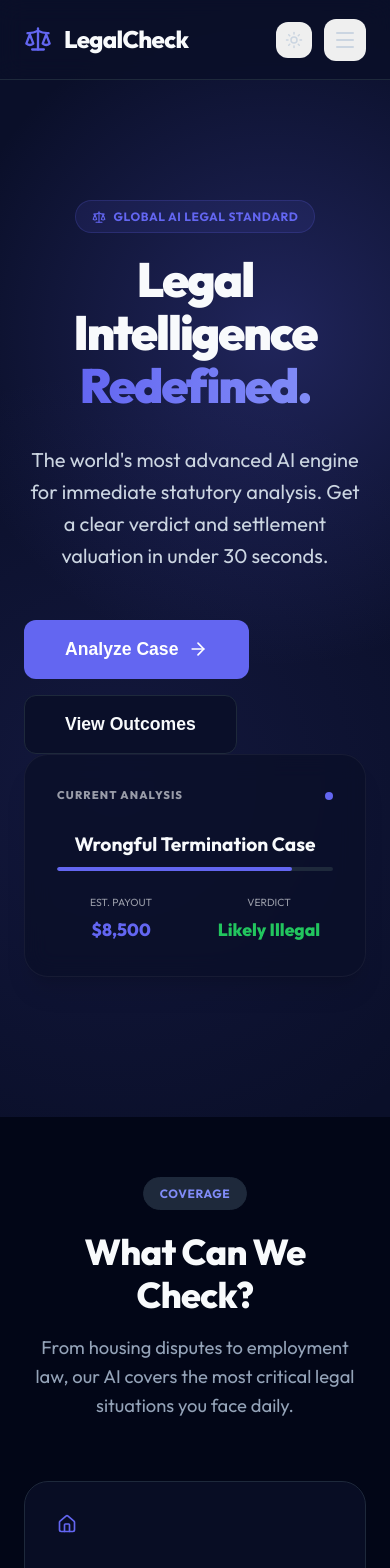
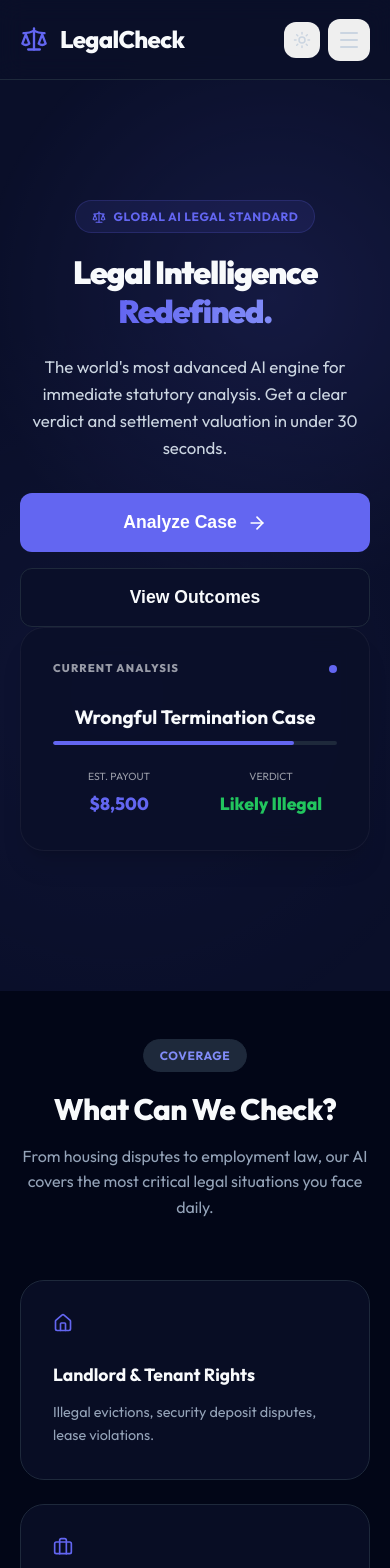
Before and after one commit to Sambittt/legalcheck, a React (Vite) app: page / in a window 390 px wide. Shown: the top 1568 px of the page. Built offline with nearby package versions, Linux system fonts and the light colour scheme; no server answers.

Commit message:
Final Polish & Mobile Fix: Resolved all mobile menu overlaps, drastically reduced font sizes for phone viewports (Normal sizing), fixed grid breaks in all sections, and optimized loading performance. Site is now production-ready and fully responsive.

```diff
--- a/index.html
+++ b/index.html
@@ -156,6 +156,7 @@
     <!-- Performance -->
     <link rel="preconnect" href="https://fonts.googleapis.com" />
     <link rel="preconnect" href="https://fonts.gstatic.com" crossorigin />
+    <link rel="preconnect" href="https://images.unsplash.com" />
     <link href="https://fonts.googleapis.com/css2?family=Inter:wght@300;400;500;600;700;800;900&family=Outfit:wght@300;400;500;600;700;800;900&display=swap" rel="stylesheet" />
     <meta name="theme-color" content="#020617" />
   </head>
--- a/src/components/Navbar.jsx
+++ b/src/components/Navbar.jsx
@@ -5,7 +5,6 @@ import { Scale, Moon, Sun, Menu, X, ArrowRight } from 'lucide-react';
 import { useState, useEffect } from 'react';
 
 export default function Navbar() {
-  const { user } = useAuth();
   const { theme, toggleTheme } = useTheme();
   const location = useLocation();
   const [mobileMenu, setMobileMenu] = useState(false);
@@ -15,12 +14,18 @@ export default function Navbar() {
   // Close mobile menu on route change
   useEffect(() => {
     setMobileMenu(false);
-  }, [location.pathname]);
+    if (mobileMenu) {
+      document.body.style.overflow = 'hidden';
+    } else {
+      document.body.style.overflow = 'unset';
+    }
+    return () => { document.body.style.overflow = 'unset'; };
+  }, [location.pathname, mobileMenu]);
 
   return (
-    <nav className={`navbar ${mobileMenu ? 'mobile-active' : ''}`}>
+    <nav className="navbar">
       <div className="container navbar-inner">
-        <Link to="/" className="nav-logo" onClick={() => setMobileMenu(false)}>
+        <Link to="/" className="nav-logo" onClick={() => setMobileMenu(false)} style={{ zIndex: 2100 }}>
           <Scale className="logo-icon" size={28} />
           <span>LegalCheck</span>
         </Link>
@@ -42,8 +47,8 @@ export default function Navbar() {
           <Link to="/check" className="btn btn-primary btn-sm">Start Analysis</Link>
         </div>
 
-        {/* Mobile Toggle */}
-        <div className="mobile-only" style={{ display: 'none', gap: '12px', alignItems: 'center' }}>
+        {/* Mobile Toggle Container - Always on top */}
+        <div className="mobile-only" style={{ display: 'none', gap: '8px', alignItems: 'center', zIndex: 2100 }}>
           <button onClick={toggleTheme} className="btn btn-ghost btn-sm" style={{ padding: '8px' }}>
             {theme === 'dark' ? <Sun size={18} /> : <Moon size={18} />}
           </button>
@@ -56,14 +61,14 @@ export default function Navbar() {
       {/* Mobile Menu Overlay */}
       {mobileMenu && (
         <div className="mobile-menu-overlay fade-in">
-          <div className="mobile-menu-links container">
+          <div className="mobile-menu-links">
             <Link to="/" className={`mobile-nav-link ${isActive('/') ? 'active' : ''}`}>Home</Link>
             <Link to="/articles" className={`mobile-nav-link ${isActive('/articles') ? 'active' : ''}`}>Case Studies</Link>
             <Link to="/pricing" className={`mobile-nav-link ${isActive('/pricing') ? 'active' : ''}`}>Pricing</Link>
             <Link to="/about" className={`mobile-nav-link ${isActive('/about') ? 'active' : ''}`}>About</Link>
             <Link to="/contact" className={`mobile-nav-link ${isActive('/contact') ? 'active' : ''}`}>Contact</Link>
 
-            <Link to="/check" className="btn btn-primary" style={{ marginTop: '20px', width: '100%', justifyContent: 'center' }}>
+            <Link to="/check" className="btn btn-primary" style={{ marginTop: '32px', width: '100%', justifyContent: 'center' }}>
               Start Free Analysis <ArrowRight size={18} />
             </Link>
           </div>
--- a/src/index.css
+++ b/src/index.css
@@ -462,57 +462,60 @@ body {
 }
 
 @media (max-width: 768px) {
-  .container { padding: 0 24px; }
-  .section { padding: 60px 0; }
-  .section-h2 { font-size: 2.25rem; }
-  .hero { padding: 140px 0 80px 0; text-align: center; }
-  .hero-h1 { font-size: 3rem; }
-  .hero-sub { margin-left: auto; margin-right: auto; }
+  .container { padding: 0 20px; }
+  .section { padding: 48px 0; }
+  .section-h2 { font-size: 1.85rem; }
+  .section-sub { font-size: 1rem; }
+
+  .hero { padding: 120px 0 60px 0; text-align: center; min-height: auto; }
+  .hero-h1 { font-size: 2.25rem !important; line-height: 1.2; }
+  .hero-sub { font-size: 1.05rem !important; margin-bottom: 32px; }
+  .hero-mesh { opacity: 0.5; }
+
   .nav-links { display: none !important; }
   .mobile-only { display: flex !important; }
+
   .footer-inner { grid-template-columns: 1fr; gap: 32px; text-align: center; }
   .footer-logo, .footer-desc { margin-left: auto; margin-right: auto; }
   .footer-bottom { flex-direction: column; gap: 20px; text-align: center; }
 
-  .grid-2, .grid-3 { grid-template-columns: 1fr !important; gap: 24px !important; }
+  .grid-2, .grid-3 { grid-template-columns: 1fr !important; gap: 20px !important; }
 }
 
 /* ═══ Mobile Menu ═══ */
 .mobile-menu-overlay {
   position: fixed;
-  top: 72px; /* Navbar height */
+  top: 0;
   left: 0;
   right: 0;
   bottom: 0;
   background: var(--bg);
-  z-index: 1000;
+  z-index: 2000;
   display: flex;
   flex-direction: column;
-  padding: 40px 0;
+  padding: 100px 24px 40px 24px;
 }
 
 .mobile-menu-links {
   display: flex;
   flex-direction: column;
-  gap: 16px;
+  gap: 8px;
 }
 
 .mobile-nav-link {
-  font-size: 1.5rem;
+  font-size: 1.25rem;
   font-weight: 700;
   color: var(--text);
-  padding: 12px 0;
+  padding: 16px 0;
   border-bottom: 1px solid var(--border);
-  display: flex;
-  justify-content: space-between;
-  align-items: center;
+  text-decoration: none;
 }
 
 .mobile-nav-link.active {
   color: var(--accent);
 }
 
-@media (max-width: 768px) {
-  .hero-h1 { font-size: 3rem; }
-  .grid-2, .grid-3 { grid-template-columns: 1fr !important; }
+@media (max-width: 480px) {
+  .hero-h1 { font-size: 2rem !important; }
+  .btn { width: 100%; justify-content: center; }
 }
--- a/src/pages/ArticlesPage.jsx
+++ b/src/pages/ArticlesPage.jsx
@@ -197,8 +197,8 @@ const ArticlesPage = () => {
               <button onClick={() => setSelectedCase(null)} style={{ position: 'absolute', top: '20px', right: '20px', width: '40px', height: '40px', borderRadius: '50%', background: 'rgba(0,0,0,0.5)', color: '#fff', border: 'none', cursor: 'pointer', display: 'flex', alignItems: 'center', justifyContent: 'center', backdropFilter: 'blur(10px)', zIndex: 10 }}>
                 <X size={20} />
               </button>
-              <div style={{ position: 'absolute', bottom: '0', left: '0', width: '100%', padding: '40px', background: 'linear-gradient(to top, var(--bg), transparent)', zIndex: 5 }}>
-                <h2 style={{ fontSize: '2.25rem', fontWeight: 900, color: 'var(--text)', letterSpacing: '-0.02em' }}>{selectedCase.title}</h2>
+              <div style={{ position: 'absolute', bottom: '0', left: '0', width: '100%', padding: '32px', background: 'linear-gradient(to top, var(--bg), transparent)', zIndex: 5 }}>
+                <h2 className="section-h2" style={{ color: 'var(--text)', margin: 0 }}>{selectedCase.title}</h2>
               </div>
             </div>
             <div style={{ padding: '40px', maxHeight: '55vh', overflowY: 'auto' }}>
--- a/src/pages/CheckPage.jsx
+++ b/src/pages/CheckPage.jsx
@@ -53,12 +53,12 @@ export default function CheckPage() {
   return (
     <div className="check-page section">
       <div className="container">
-        <div style={{ display: 'grid', gridTemplateColumns: '1.5fr 1fr', gap: '60px', alignItems: 'start' }}>
+        <div className="grid-sidebar" style={{ gap: '60px', alignItems: 'start' }}>
 
           <div className="fade-in-up">
             <div className="section-header" style={{ textAlign: 'left', margin: '0 0 40px 0' }}>
               <div className="section-badge">Legal Situation Portal</div>
-              <h1 className="section-h2" style={{ fontSize: '2.5rem' }}>Describe What Happened</h1>
+              <h1 className="section-h2">Describe What Happened</h1>
               <p className="section-sub">Be as detailed as possible. Include dates, specific parties, and any financial losses involved.</p>
             </div>
 
--- a/src/pages/LandingPage.jsx
+++ b/src/pages/LandingPage.jsx
@@ -60,11 +60,11 @@ export default function LandingPage() {
               <div className="section-badge" style={{ background: 'rgba(var(--accent-rgb), 0.1)', borderColor: 'rgba(var(--accent-rgb), 0.2)', color: 'var(--accent)' }}>
                 <Scale size={14} /> Global AI Legal Standard
               </div>
-              <h1 className="hero-h1" style={{ marginBottom: '32px' }}>
+              <h1 className="hero-h1">
                 Legal Intelligence <br />
                 <span className="hero-accent">Redefined.</span>
               </h1>
-              <p className="hero-sub" style={{ fontSize: '1.25rem', lineHeight: '1.6', marginBottom: '48px', color: 'var(--text2)', maxWidth: '600px' }}>
+              <p className="hero-sub" style={{ color: 'var(--text2)', maxWidth: '600px' }}>
                 The world's most advanced AI engine for immediate statutory analysis. Get a clear verdict and settlement valuation in under 30 seconds.
               </p>
               <div style={{ display: 'flex', gap: '16px', flexWrap: 'wrap' }}>
@@ -127,7 +127,7 @@ export default function LandingPage() {
       {/* ═══ Problem/Solution (Process) ═══ */}
       <section className="section" style={{ background: 'var(--bg2)' }}>
         <div className="container">
-          <div style={{ display: 'grid', gridTemplateColumns: '1.2fr 1fr', gap: '80px', alignItems: 'center' }}>
+          <div className="grid-2" style={{ gap: '60px', alignItems: 'center' }}>
             <div>
               <div className="section-badge">How it works</div>
               <h2 className="section-h2" style={{ textAlign: 'left' }}>Three Steps to Clarity</h2>
--- a/src/pages/PricingPage.jsx
+++ b/src/pages/PricingPage.jsx
@@ -50,7 +50,7 @@ export default function PricingPage() {
             <div style={{ marginBottom: '32px' }}>
               <div style={{ fontWeight: 800, fontSize: '1.25rem', marginBottom: '8px' }}>Basic</div>
               <div style={{ display: 'flex', alignItems: 'baseline', gap: '4px' }}>
-                <span style={{ fontSize: '2.5rem', fontWeight: 900 }}>$0</span>
+                <span style={{ fontSize: '2rem', fontWeight: 900 }}>$0</span>
                 <span style={{ color: 'var(--text3)' }}>/forever</span>
               </div>
             </div>
@@ -72,7 +72,7 @@ export default function PricingPage() {
                 <Zap size={20} className="text-accent" /> Premium
               </div>
               <div style={{ display: 'flex', alignItems: 'baseline', gap: '4px' }}>
-                <span style={{ fontSize: '2.5rem', fontWeight: 900 }}>$2.99</span>
+                <span style={{ fontSize: '2rem', fontWeight: 900 }}>$2.99</span>
                 <span style={{ color: 'var(--text3)' }}>/per report</span>
               </div>
             </div>
@@ -93,7 +93,7 @@ export default function PricingPage() {
                 <Crown size={20} className="text-orange" /> Unlimited
               </div>
               <div style={{ display: 'flex', alignItems: 'baseline', gap: '4px' }}>
-                <span style={{ fontSize: '2.5rem', fontWeight: 900 }}>$24.99</span>
+                <span style={{ fontSize: '2rem', fontWeight: 900 }}>$24.99</span>
                 <span style={{ color: 'var(--text3)' }}>/year</span>
               </div>
             </div>
--- a/src/styles/pages.css
+++ b/src/styles/pages.css
@@ -241,4 +241,22 @@
   transition: width 0.3s;
 }
 
+.loading-msg {
+  font-size: 1.5rem;
+  font-weight: 800;
+  margin-top: 24px;
+  color: var(--text);
+}
+
+.loading-sub {
+  font-size: 0.9rem;
+  color: var(--text3);
+  margin-top: 16px;
+}
+
+@media (max-width: 640px) {
+  .loading-msg { font-size: 1.25rem; }
+  .progress-bar { width: 180px; }
+}
+
 @keyframes spin { to { transform: rotate(360deg); } }
```
